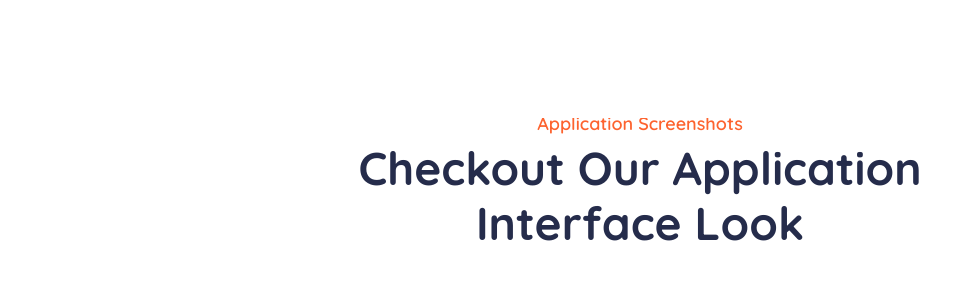
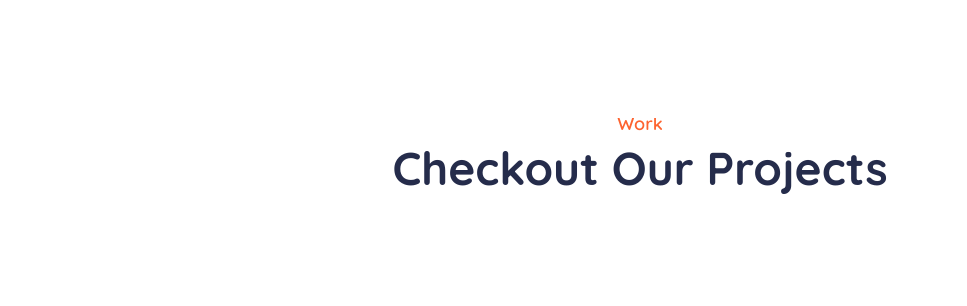
Before and after one commit to marcelheap/Apiton, a Gatsby site: page / in a window 1280 px wide. Shown: the part 8774-9080 px from the top of the page, without its empty margins (0-967 px from the left). Built offline with nearby package versions, Linux system fonts and the light colour scheme; Gatsby itself is replaced by a stand-in of ours; a web font is replaced by a local one.

Commit message:
Update AppScreen.js

```diff
--- a/src/components/AppScreen.js
+++ b/src/components/AppScreen.js
@@ -51,8 +51,8 @@ const AppScreen = (props) => {
       <Container fluid>
         <BlockTitle
           textAlign="center"
-          paraText="Application Screenshots"
-          titleText={`Checkout Our Application \n Interface Look`}
+          paraText="Work"
+          titleText={`Checkout Our Projects`}
         />
         <div className="app-shot-one__carousel">
           <Swiper {...params}>
```
